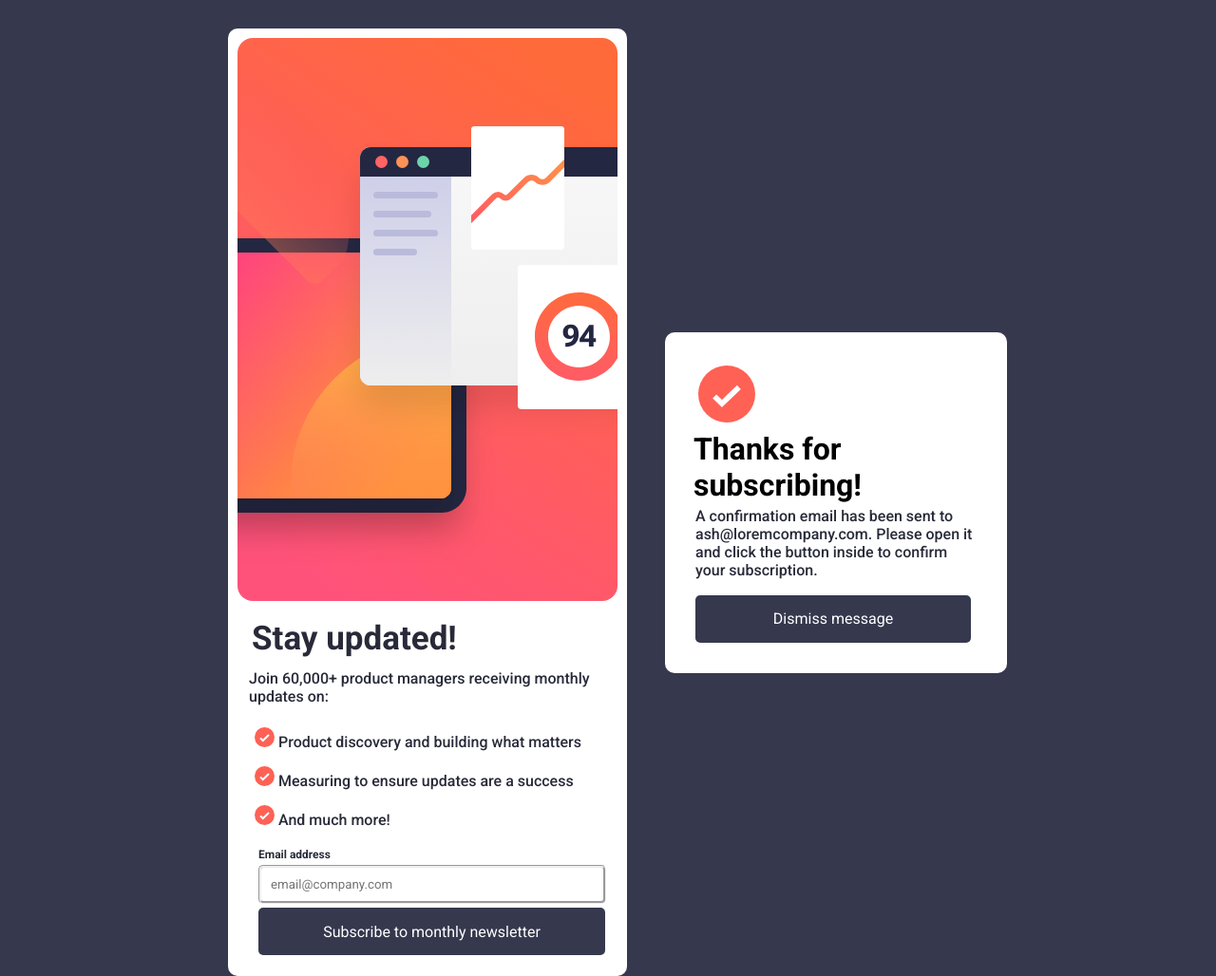
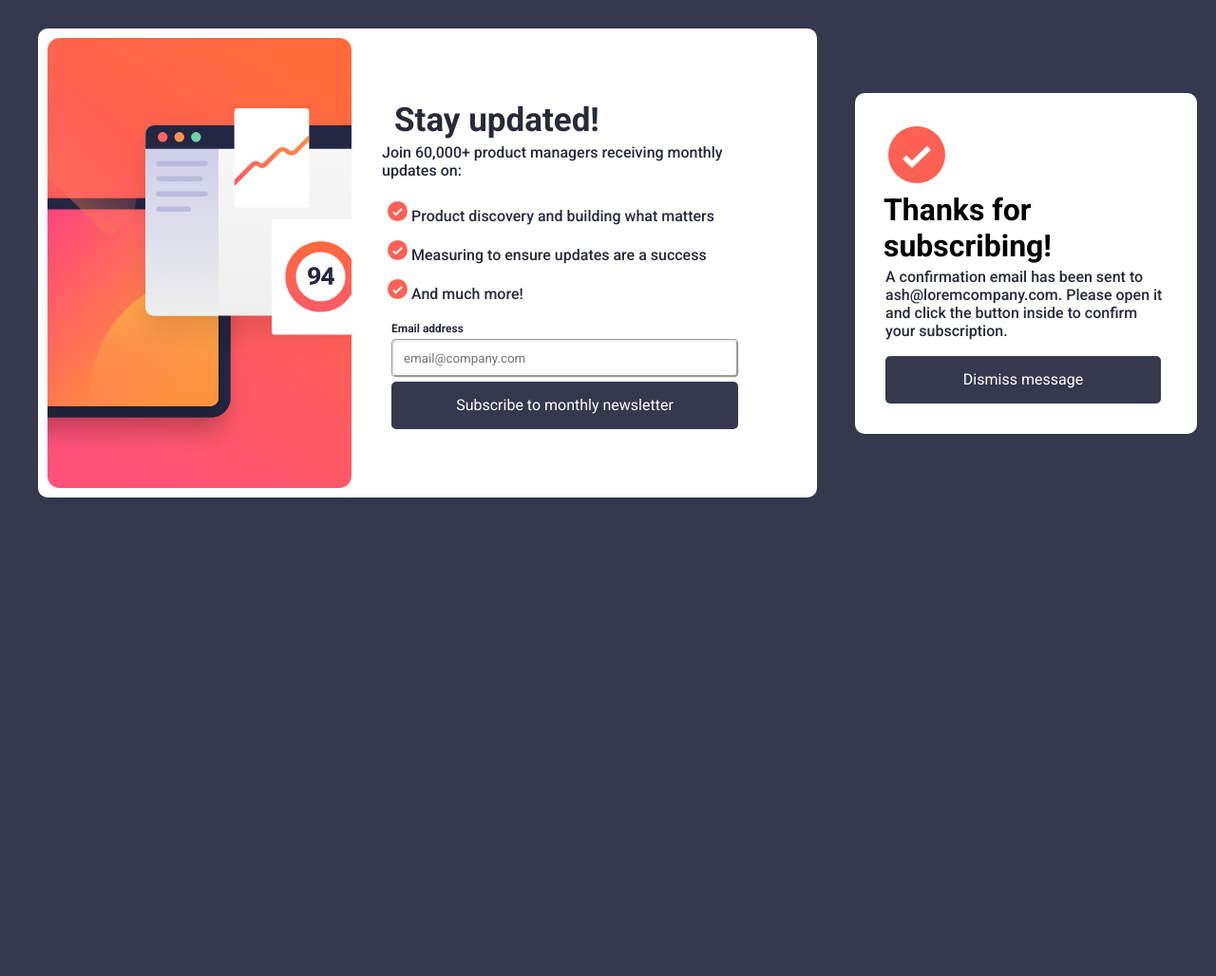
Before and after one commit to ofentse-freecode/newsletter, a plain HTML site: page newsletter-sign-up-with-success-message-main/index.html in a window 1280 px wide. Shown: the whole page at 95% size. After the commit the page ends 800 px from the top, so only its background shows below. Drawn offline with Linux system fonts and the light colour scheme.

Commit message:
feat: responsive

```diff
--- a/newsletter-sign-up-with-success-message-main/index.html
+++ b/newsletter-sign-up-with-success-message-main/index.html
@@ -26,9 +26,10 @@
   <!-- Sign-up form start -->
    <img class="image" src="./assets/images/illustration-sign-up-desktop.svg" alt="orange illustration"/>
 
+ <div class="info">
+
  <h1 class="updated">Stay updated!</h1>
 
- <div class="info">
 
   <p>Join 60,000+ product managers receiving monthly updates on:</p>
 
--- a/newsletter-sign-up-with-success-message-main/style.css
+++ b/newsletter-sign-up-with-success-message-main/style.css
@@ -113,3 +113,21 @@ h6{
     font-size:16px;
     border:none;
 }
+
+/*--- media query----*/
+@media (min-width: 48em){
+    .card{
+        display: flex;
+        width:800px;
+        justify-content:space-around;
+        align-items: center;
+
+    }
+    .info{
+        width:100%;
+        padding:30px
+    }
+    .image{
+        width:40%;
+    }
+}
```
